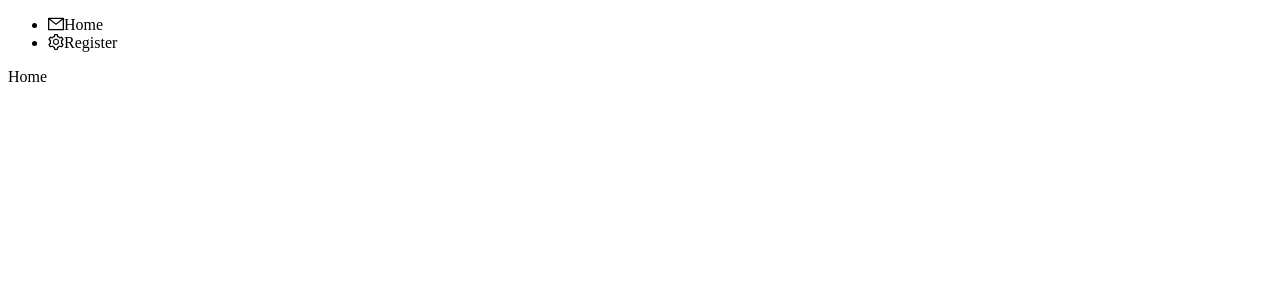
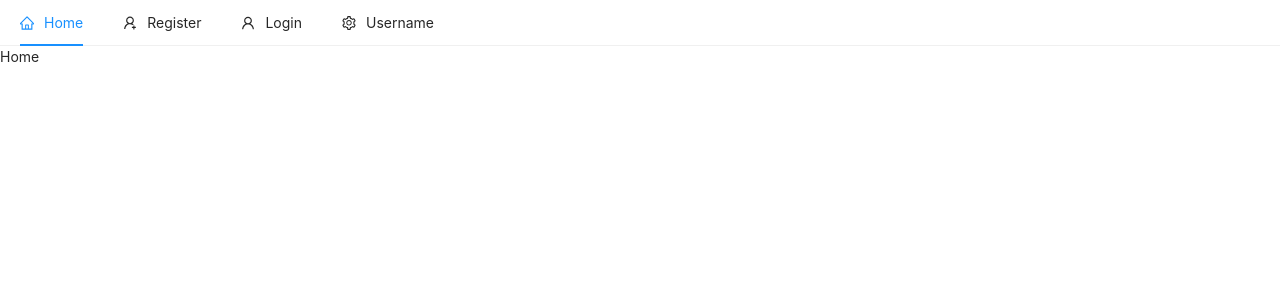
Before and after one commit to highonranking/ecommerce_app, a React (Create React App) app in the folder client/: page / in a window 1280 px wide. Shown: the top 300 px of the page. Built offline with nearby package versions, Linux system fonts and the light colour scheme.

Commit message:
login and register nav

```diff
--- a/client/public/index.html
+++ b/client/public/index.html
@@ -15,8 +15,21 @@
       user's mobile device or desktop. See https://developers.google.com/web/fundamentals/web-app-manifest/
     -->
     <link rel="manifest" href="%PUBLIC_URL%/manifest.json" />
-    <link rel="stylesheet" href="https://fonts.googleapis.com/css?family=Roboto:300,400,500,700|Material+Icons">
-<link rel="stylesheet" href="https://unpkg.com/bootstrap-material-design@4.1.1/dist/css/bootstrap-material-design.min.css" integrity="sha384-wXznGJNEXNG1NFsbm0ugrLFMQPWswR3lds2VeinahP8N0zJw9VWSopbjv2x7WCvX" crossorigin="anonymous">
+ <!-- Font Awesome -->
+<link
+href="https://cdnjs.cloudflare.com/ajax/libs/font-awesome/5.15.1/css/all.min.css"
+rel="stylesheet"
+/>
+<!-- Google Fonts -->
+<link
+href="https://fonts.googleapis.com/css?family=Roboto:300,400,500,700&display=swap"
+rel="stylesheet"
+/>
+<!-- MDB -->
+<link
+href="https://cdnjs.cloudflare.com/ajax/libs/mdb-ui-kit/3.6.0/mdb.min.css"
+rel="stylesheet"
+/>
     <title>React App</title>
   </head>
   <body>
@@ -32,5 +45,10 @@
       To begin the development, run `npm start` or `yarn start`.
       To create a production bundle, use `npm run build` or `yarn build`.
     -->
+    <!-- MDB -->
+<script
+type="text/javascript"
+src="https://cdnjs.cloudflare.com/ajax/libs/mdb-ui-kit/3.6.0/mdb.min.js"
+></script>
   </body>
 </html>
--- a/client/src/components/nav/Header.js
+++ b/client/src/components/nav/Header.js
@@ -1,23 +1,32 @@
 import React, {useState} from 'react';
 import { Menu } from 'antd';
-import { MailOutlined, AppstoreOutlined, SettingOutlined } from '@ant-design/icons';
+import {SettingOutlined, UserOutlined, UserAddOutlined, HomeOutlined } from '@ant-design/icons';
 
 const { SubMenu } = Menu;
 
 const Header = () => {
-const [current, setCurrent] = useState('')
+const [current, setCurrent] = useState("home")
 
-const handleClick = () => {
-    //
+const handleClick = (e) => {
+    setCurrent(e.key);
 };
 
 return (
     <Menu onClick={handleClick} selectedKeys={[current]} mode="horizontal">
-        <Menu.Item key="mail" icon={<MailOutlined />}>
+        <Menu.Item key="home" icon={<HomeOutlined /> }>
           Home
         </Menu.Item>
 
-        <SubMenu key="SubMenu" icon={<SettingOutlined />} title="Register">
+        <Menu.Item key="register" icon={<UserAddOutlined /> } className="float-right">
+          Register
+        </Menu.Item>
+
+        <Menu.Item key="login" icon={ <UserOutlined/> } className="float-right">
+          Login
+        </Menu.Item>
+
+
+        <SubMenu icon={<SettingOutlined />} title="Username">
 
             <Menu.Item key="setting:1">Option 1</Menu.Item>
             <Menu.Item key="setting:2">Option 2</Menu.Item>
--- a/client/src/index.js
+++ b/client/src/index.js
@@ -1,9 +1,11 @@
 import React from 'react';
 import ReactDOM from 'react-dom';
 import './index.css';
+//import '~mdb-ui-kit/css/mdb.min.css';
 import App from './App';
 import reportWebVitals from './reportWebVitals';
 import {BrowserRouter} from 'react-router-dom';
+import 'antd/dist/antd.css';
 ReactDOM.render(
   <React.StrictMode>
     <BrowserRouter>
```
